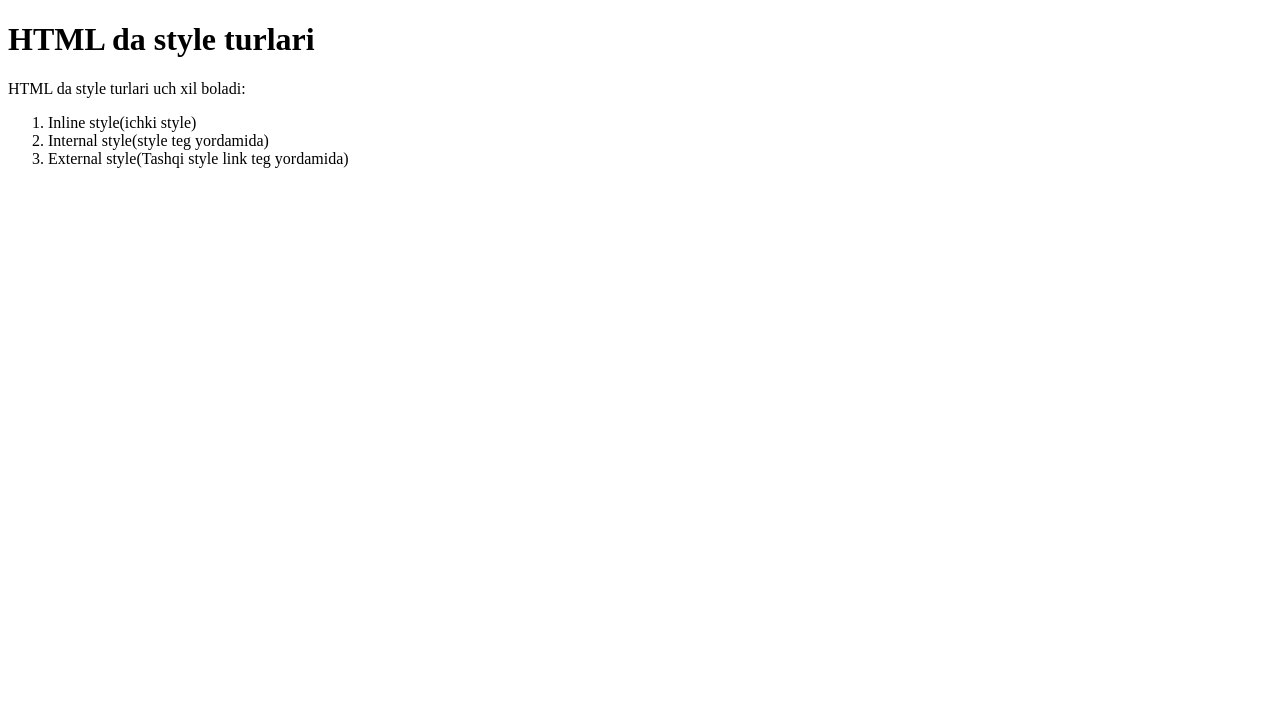
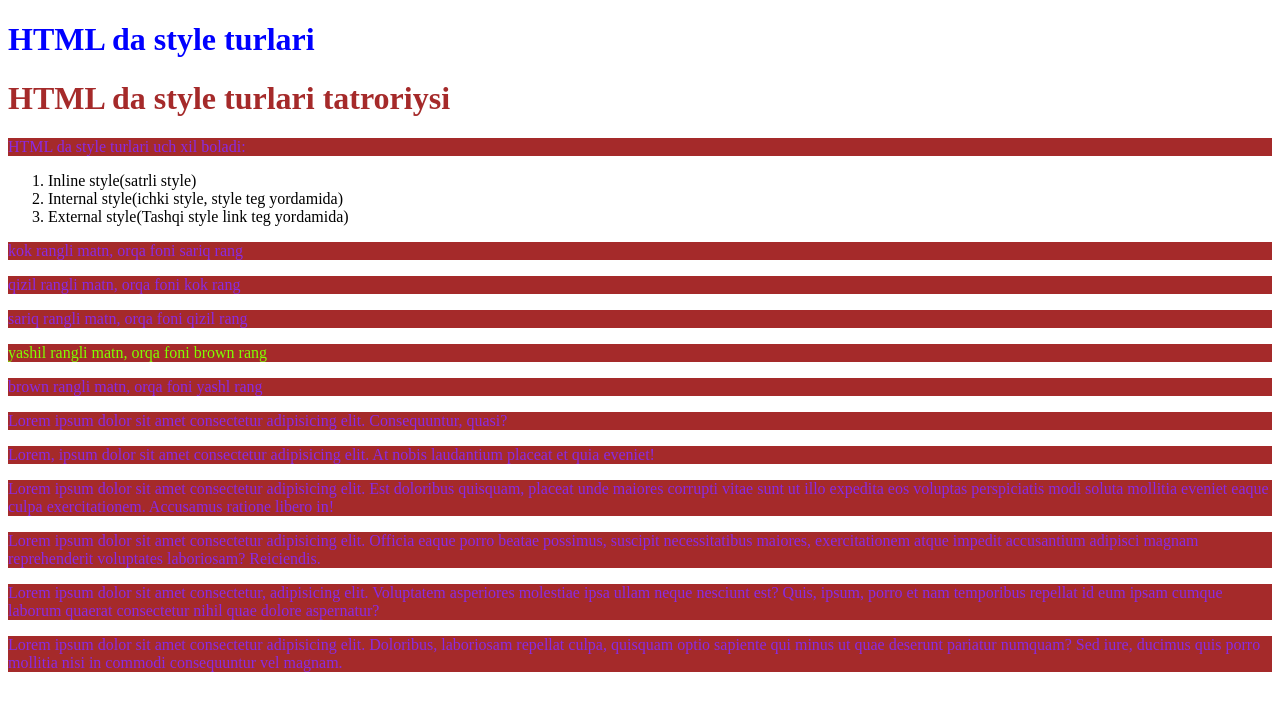
Before and after one commit to asadbek11211/Vorislar_darslari_7_IT, a plain HTML site: page style_turlari.html in a window 1280 px wide. Drawn offline with Linux system fonts and the light colour scheme.

Commit message:
p ga style berdik

```diff
--- a/style_turlari.html
+++ b/style_turlari.html
@@ -2,19 +2,73 @@
 <html lang="en">
 <head>
     <title>CSS turlari</title>
+    <style>
+        h1 {
+            color:blue
+        }
+        #heading2 {
+            color: brown;
+        }
+        #boburbek {
+            color:chartreuse
+        }
+        p {
+            color:blueviolet;
+            background-color: brown;
+        }
+
+    </style>
 </head>
 <body>
     <h1>
         HTML da style turlari
     </h1>
+    <h1 id="heading2">
+        HTML da style turlari tatroriysi
+    </h1>
     <p>
         HTML da style turlari uch xil boladi:
     </p>
     <ol>
-        <li>Inline style(ichki style)</li>
-        <li>Internal style(style teg yordamida)</li>
+        <li>Inline style(satrli style)</li>
+        <li>Internal style(ichki style, style teg yordamida)</li>
         <li>External style(Tashqi style link teg yordamida)</li>
 
     </ol>
+    <p>
+        kok rangli matn, orqa foni sariq rang
+    </p>
+    <p>
+        qizil rangli matn, orqa foni kok rang
+    </p>
+    <p>
+        sariq rangli matn, orqa foni qizil rang
+    </p>
+    <p id="boburbek">
+        yashil rangli matn, orqa foni brown rang
+    </p>
+    <p>
+        brown rangli matn, orqa foni yashl rang
+    </p>
+
+
+    <p>
+        Lorem ipsum dolor sit amet consectetur adipisicing elit. Consequuntur, quasi?
+    </p>
+    <p>
+        Lorem, ipsum dolor sit amet consectetur adipisicing elit. At nobis laudantium placeat et quia eveniet!
+    </p>
+    <p>
+        Lorem ipsum dolor sit amet consectetur adipisicing elit. Est doloribus quisquam, placeat unde maiores corrupti vitae sunt ut illo expedita eos voluptas perspiciatis modi soluta mollitia eveniet eaque culpa exercitationem. Accusamus ratione libero in!
+    </p>
+    <p>
+        Lorem ipsum dolor sit amet consectetur adipisicing elit. Officia eaque porro beatae possimus, suscipit necessitatibus maiores, exercitationem atque impedit accusantium adipisci magnam reprehenderit voluptates laboriosam? Reiciendis.
+    </p>
+    <p>
+        Lorem ipsum dolor sit amet consectetur, adipisicing elit. Voluptatem asperiores molestiae ipsa ullam neque nesciunt est? Quis, ipsum, porro et nam temporibus repellat id eum ipsam cumque laborum quaerat consectetur nihil quae dolore aspernatur?
+    </p>
+    <p>
+        Lorem ipsum dolor sit amet consectetur adipisicing elit. Doloribus, laboriosam repellat culpa, quisquam optio sapiente qui minus ut quae deserunt pariatur numquam? Sed iure, ducimus quis porro mollitia nisi in commodi consequuntur vel magnam.
+    </p>
 </body>
 </html>
```
